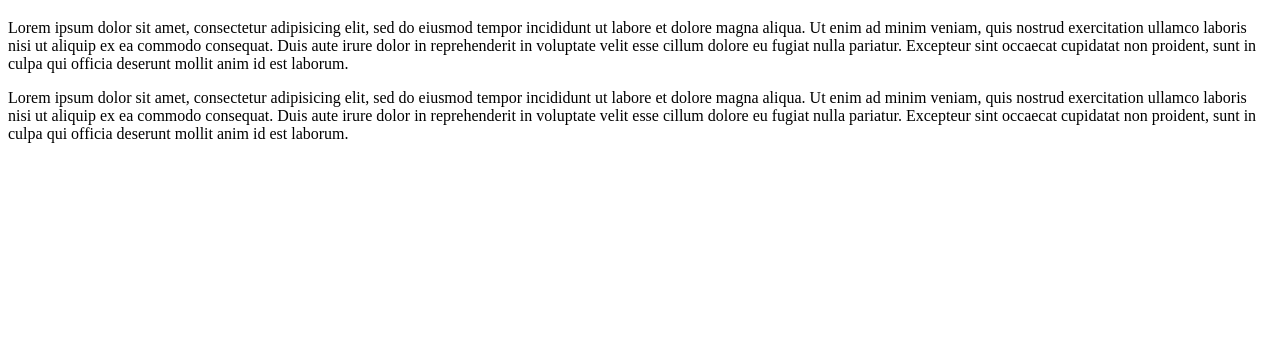
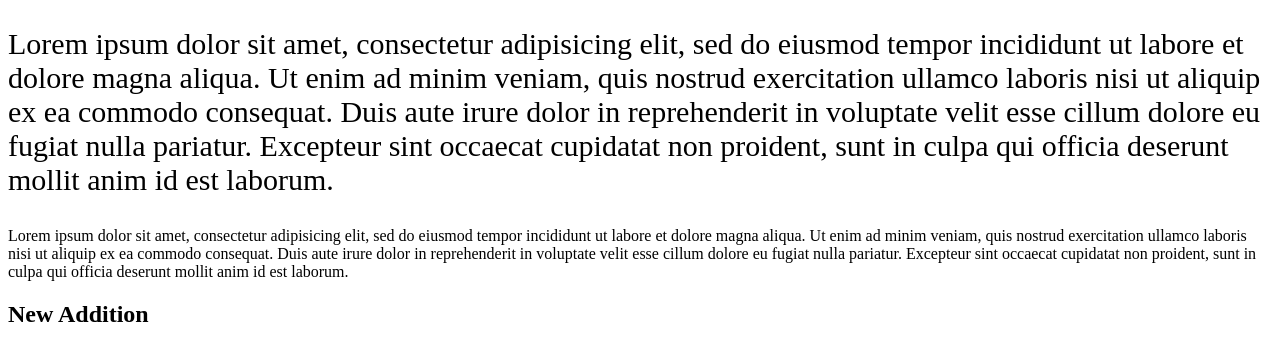
Before and after one commit to ChocoChuck/github-site, a plain HTML site: page index.html in a window 1280 px wide. Shown: the part 61-422 px from the top of the page. Drawn offline with Linux system fonts and the light colour scheme.

Commit message:
second commit

```diff
--- /dev/null
+++ b/index.css
@@ -0,0 +1,3 @@
+#first{
+	font-size: 30px
+}
--- a/index.html
+++ b/index.html
@@ -2,11 +2,12 @@
 <html>
 <head>
 	<title>GitHub site</title>
+	<link rel="stylesheet" type="text/css" href="index.css">
 </head>
 <body>
 	<h1>This is my github site</h1>
 
-	<p>Lorem ipsum dolor sit amet, consectetur adipisicing elit, sed do eiusmod
+	<p id="first">Lorem ipsum dolor sit amet, consectetur adipisicing elit, sed do eiusmod
 	tempor incididunt ut labore et dolore magna aliqua. Ut enim ad minim veniam,
 	quis nostrud exercitation ullamco laboris nisi ut aliquip ex ea commodo
 	consequat. Duis aute irure dolor in reprehenderit in voluptate velit esse
@@ -18,5 +19,7 @@
 	consequat. Duis aute irure dolor in reprehenderit in voluptate velit esse
 	cillum dolore eu fugiat nulla pariatur. Excepteur sint occaecat cupidatat non
 	proident, sunt in culpa qui officia deserunt mollit anim id est laborum.</p>
+
+	<h2>New Addition</h2>
 </body>
 </html>
```
